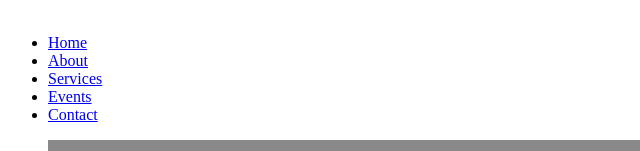
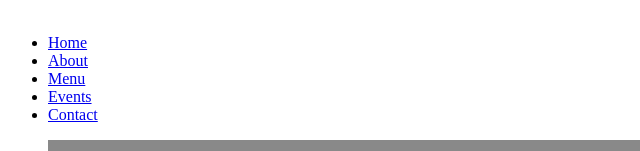
Before and after one commit to KaitlinSakae/KaitlinSakae.github.io, a plain HTML site: page grc338/website-content-hierarchy/menu.html in a window 1280 px wide. Shown: the part 649-800 px from the top of the page, 0-640 px from the left. Drawn offline with Linux system fonts and the light colour scheme.

Commit message:
Add files via upload

```diff
--- a/grc338/website-content-hierarchy/menu.html
+++ b/grc338/website-content-hierarchy/menu.html
@@ -14,7 +14,7 @@
                     <ul>
                         <li><a href="index.html">Home</a></li>
                         <li><a href="about.html">About</a></li>
-                        <li><a href="services.html">Services</a></li>
+                        <li><a href="menu.html">Menu</a></li>
                         <li><a href="events.html">Events</a></li>
                         <li><a href="contact.html">Contact</a></li>
                     </ul>
```
